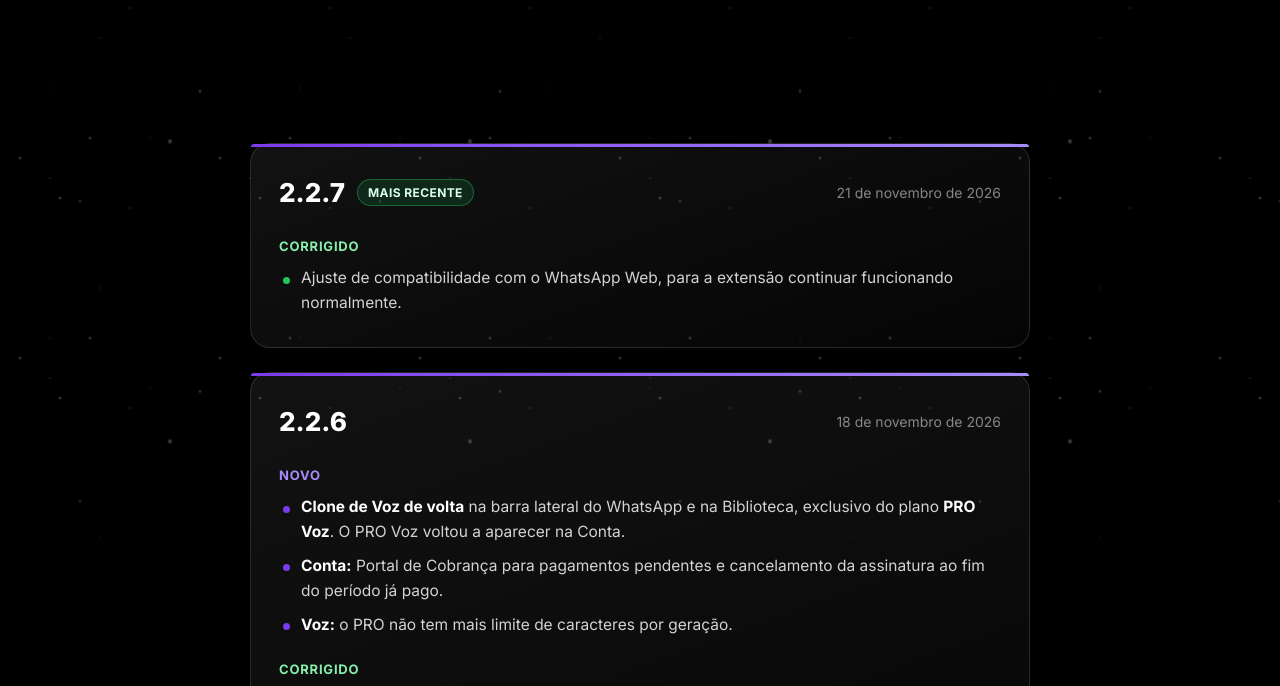
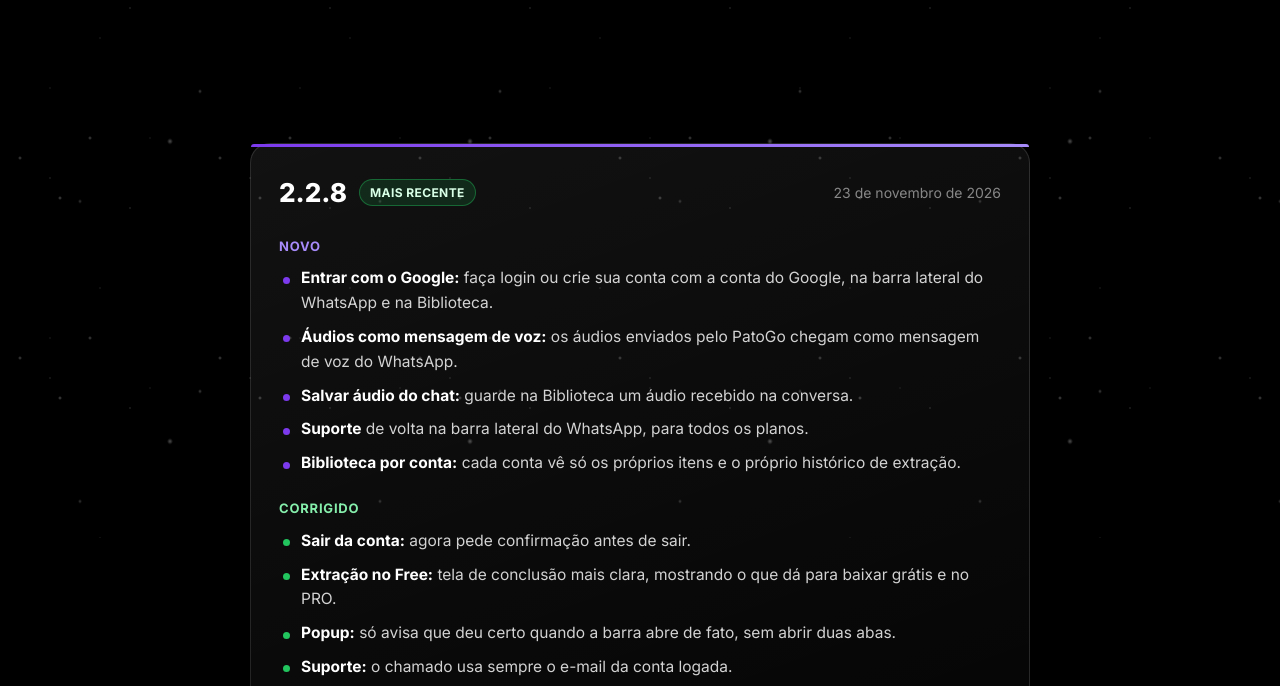
Before and after one commit to Lucas-P-Simoes/patogo-site, a plain HTML site: page atualizacoes/index.html in a window 1280 px wide. Shown: the part 252-938 px from the top of the page. Drawn offline with Linux system fonts and the light colour scheme.

Commit message:
feat: cartão da versão 2.2.8 na página Atualizações
Co-Authored-By: Claude Opus 5.5 <noreply@anthropic.com>

```diff
--- a/atualizacoes/index.html
+++ b/atualizacoes/index.html
@@ -71,9 +71,32 @@
       </article>
       -->
 
+      <article class="release" id="v2-2-8">
+        <div class="release-top">
+          <span class="release-version">2.2.8</span><span class="release-tag">Mais recente</span>
+          <span class="release-date">23 de novembro de 2026</span>
+        </div>
+        <h3 class="novo">Novo</h3>
+        <ul>
+          <li><strong>Entrar com o Google:</strong> faça login ou crie sua conta com a conta do Google, na barra lateral do WhatsApp e na Biblioteca.</li>
+          <li><strong>Áudios como mensagem de voz:</strong> os áudios enviados pelo PatoGo chegam como mensagem de voz do WhatsApp.</li>
+          <li><strong>Salvar áudio do chat:</strong> guarde na Biblioteca um áudio recebido na conversa.</li>
+          <li><strong>Suporte</strong> de volta na barra lateral do WhatsApp, para todos os planos.</li>
+          <li><strong>Biblioteca por conta:</strong> cada conta vê só os próprios itens e o próprio histórico de extração.</li>
+        </ul>
+        <h3 class="corrigido">Corrigido</h3>
+        <ul>
+          <li><strong>Sair da conta:</strong> agora pede confirmação antes de sair.</li>
+          <li><strong>Extração no Free:</strong> tela de conclusão mais clara, mostrando o que dá para baixar grátis e no PRO.</li>
+          <li><strong>Popup:</strong> só avisa que deu certo quando a barra abre de fato, sem abrir duas abas.</li>
+          <li><strong>Suporte:</strong> o chamado usa sempre o e-mail da conta logada.</li>
+          <li><strong>Privacidade:</strong> seu e-mail não aparece mais nos endereços das chamadas ao servidor.</li>
+        </ul>
+      </article>
+
       <article class="release" id="v2-2-7">
         <div class="release-top">
-          <span class="release-version">2.2.7</span><span class="release-tag">Mais recente</span>
+          <span class="release-version">2.2.7</span>
           <span class="release-date">21 de novembro de 2026</span>
         </div>
         <h3 class="corrigido">Corrigido</h3>
```
